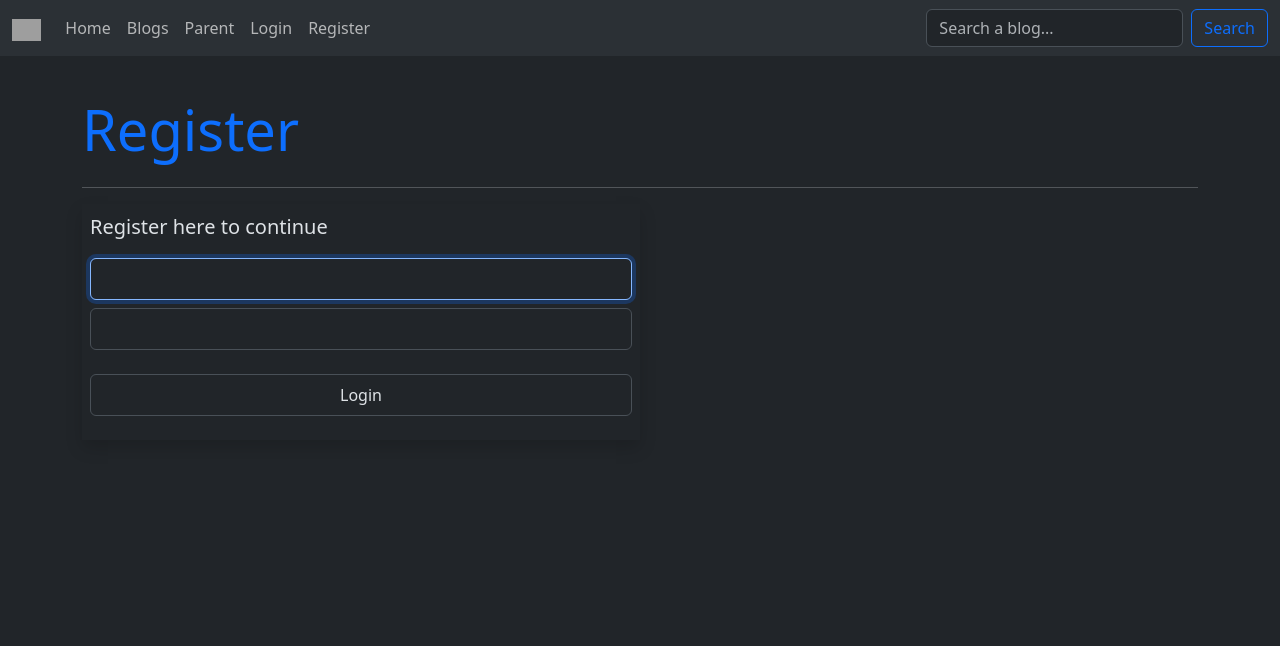
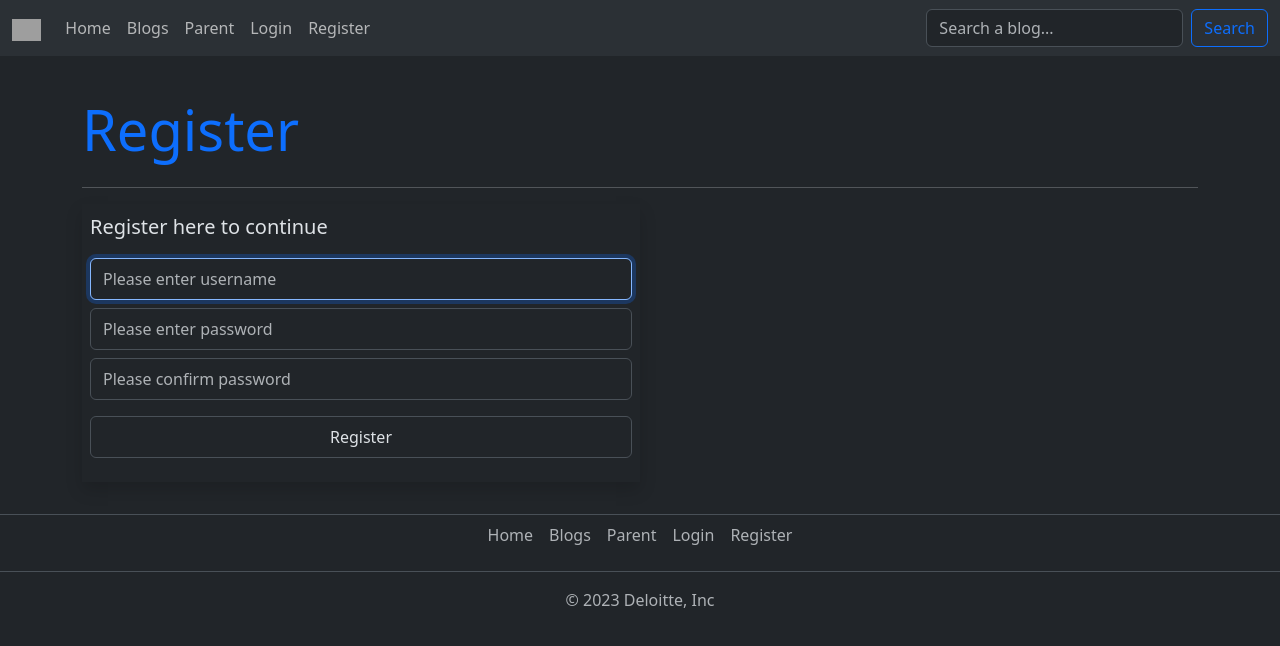
Before and after one commit to vamandeshmukh/deloitte-mar6-app, a React (Create React App) app: page /register in a window 1280 px wide. Shown: the top 646 px of the page. Built offline with nearby package versions, Linux system fonts and the light colour scheme; grey boxes are pictures that could not be loaded.

Commit message:
react-js

```diff
--- a/src/AppRoutes.js
+++ b/src/AppRoutes.js
@@ -7,15 +7,17 @@ import Page404 from './components/Page404';
 import { BrowserRouter, Route, Routes } from 'react-router-dom'
 import Header from './components/Header';
 import Register from './components/Register';
+import Footer from './components/Footer';
+
 
 const AppRoutes = () => {
 
     return (
         <div>
             <BrowserRouter>
-            <div>
-            <Header />
-            </div>
+                <div>
+                    <Header />
+                </div>
                 <div>
                     <Routes>
                         <Route path='/blogs' element={<BlogPosts />} />
@@ -27,6 +29,9 @@ const AppRoutes = () => {
                         <Route path='/*' element={<Page404 />} />
                     </Routes>
                 </div>
+                <div>
+                    <Footer />
+                </div>
             </BrowserRouter>
         </div>
     );
--- /dev/null
+++ b/src/components/Footer.js
@@ -0,0 +1,18 @@
+const Footer = () => {
+
+    return (
+        <div>
+            <footer class="">
+                <ul class="nav justify-content-center border-bottom border-top pb-3 mb-3">
+                    <li class="nav-item"><a href="#" class="nav-link px-2 text-body-secondary">Home</a></li>
+                    <li class="nav-item"><a href="#" class="nav-link px-2 text-body-secondary">Blogs</a></li>
+                    <li class="nav-item"><a href="#" class="nav-link px-2 text-body-secondary">Parent</a></li>
+                    <li class="nav-item"><a href="#" class="nav-link px-2 text-body-secondary">Login</a></li>
+                    <li class="nav-item"><a href="#" class="nav-link px-2 text-body-secondary">Register</a></li>
+                </ul>
+                <p class="text-center text-body-secondary">© 2023 Deloitte, Inc</p>
+            </footer>
+        </div>
+    );
+};
+export default Footer;
--- a/src/components/Login.js
+++ b/src/components/Login.js
@@ -1,8 +1,6 @@
-// with bootstrap
 
 import axios from "axios";
 import { useState } from "react";
-import $ from 'jquery';
 const dataUrl = 'https://jsonplaceholder.typicode.com/users';
 let isLoggedIn = false;
 
@@ -24,18 +22,16 @@ const Login = () => {
                     }
                 });
                 if (isLoggedIn === true) {
-                    setShowModal(true);
                     alert(`${loginData.username} logged in successfully`);
-                    // $('#exampleModal').modal('show');
                     setLoginData({ username: '', password: '' });
                 }
                 else {
                     alert('Invalid credentials!');
                     setLoginData({ username: '', password: '' });
+                    isLoggedIn = false;
                 }
             })
             .catch(e => alert(e));
-        isLoggedIn = false;
         e.preventDefault();
     };
 
@@ -47,9 +43,9 @@ const Login = () => {
                 <div className="col-6 shadow px-2 py-2">
                     <p className="lead">Login here to continue</p>
                     <form className="form form-group" onSubmit={submitLogin}>
-                        <input className="form-control my-2 py-2" type='text' name='username' value={loginData.username} onChange={handleLogin} autoFocus required />
-                        <input className="form-control my-2 py-2" type='password' name='password' value={loginData.password} onChange={handleLogin} required />
-                        <input className="form-control my-3 py-2 btn border" type='submit' value='Login' onChange={handleLogin} />
+                        <input className="form-control my-2 py-2" type='text' name='username' placeholder="Please enter username" value={loginData.username} onChange={handleLogin} autoFocus required />
+                        <input className="form-control my-2 py-2" type='password' name='password' placeholder="Please enter password" value={loginData.password} onChange={handleLogin} required />
+                        <input className="form-control my-3 py-2" type='submit' value='Login' onChange={handleLogin} />
                     </form>
                 </div>
             </div>
--- a/src/components/Page404.js
+++ b/src/components/Page404.js
@@ -3,12 +3,10 @@ const Page404 = () => {
 
     return (
         <div>
-            <div className="container py-3 my-3">
-                <p className="display-4 text-primary py-2">Oops, Page 404!</p>
-                <hr />
-                <div className="px-2 py-2">
-                    <p className="lead">This page was not found!</p>
-                </div>
+            <div>
+                <img style={{
+                    maxWidth: '100%'
+                }} src="https://i0.wp.com/www.techquintal.com/wp-content/uploads/2017/03/Fix-Error-404.jpg" alt="Page404" />
             </div>
         </div>
     );
@@ -16,3 +14,24 @@ const Page404 = () => {
 };
 
 export default Page404;
+
+// const Page404 = () => {
+
+//     return (
+//         <div>
+//             <div className="container py-3 my-3">
+//                 <p className="display-4 text-primary py-2">Oops, Page 404!</p>
+//                 <hr />
+//                 <div className="px-2 py-2">
+//                     <p className="lead">This page was not found!</p>
+//                 </div>
+//                 <div>
+//                     <img src="https://i0.wp.com/www.techquintal.com/wp-content/uploads/2017/03/Fix-Error-404.jpg" alt="Page404" />
+//                 </div>
+//             </div>
+//         </div>
+//     );
+
+// };
+
+// export default Page404;
--- a/src/components/Register.js
+++ b/src/components/Register.js
@@ -1,5 +1,54 @@
+import axios from "axios";
+import { useState } from "react";
+
+const dataUrl = 'https://jsonplaceholder.typicode.com/users/';
 
 const Register = () => {
+
+    const [registerData, setRegisterData] = useState({ username: '', password: '', confirmpassword: '' });
+    const [canRegister, setCanRegister] = useState(false);
+
+    const handleRegister = (e) => {
+        console.log(registerData.username);
+        setRegisterData({ ...registerData, [e.target.name]: e.target.value });
+    };
+
+    const submitRegister = (e) => {
+        e.preventDefault();
+        if (registerData.password === registerData.confirmpassword) {
+            axios.get(dataUrl)
+                .then((resp) => {
+                    resp.data.forEach(elem => {
+                        if (elem.username !== registerData.username) {
+                            setCanRegister(true);
+                        }
+                        else {
+                            alert('User already exists!');
+                            setRegisterData({ username: '', password: '', confirmpassword: '' });
+                            setCanRegister(false);
+                        }
+                    });
+
+                    if (canRegister === true) {
+                        console.log(registerData);
+                        axios.post(dataUrl, { username: registerData.username })
+                            .then((resp) => {
+                                console.log(resp);
+                                alert(`${resp.data.username} registered successfully`);
+                                setRegisterData({ username: '', password: '', confirmpassword: '' });
+                            })
+                            .catch(e => alert(e));
+                    }
+                })
+                .catch(e => alert(e));
+        }
+        else {
+            alert('Password and conform password mismatch!');
+            setRegisterData({ username: '', password: '', confirmpassword: '' });
+            setCanRegister(false);
+        }
+    };
+
 
     return (
         <div>
@@ -8,10 +57,31 @@ const Register = () => {
                 <hr />
                 <div className="col-6 shadow px-2 py-2">
                     <p className="lead">Register here to continue</p>
-                    <form className="form form-group">
-                        <input className="form-control my-2 py-2" type='text' name='username' autoFocus required />
-                        <input className="form-control my-2 py-2" type='password' name='password' required />
-                        <input className="form-control my-3 py-2 btn border" type='submit' value='Login' />
+                    <form className="form form-group"
+                        onSubmit={submitRegister} >
+                        <input className="form-control my-2 py-2 text-light"
+                            placeholder="Please enter username"
+                            type='text' name='username'
+                            value={registerData.username}
+                            onChange={handleRegister}
+                            autoFocus required />
+                        <input className="form-control my-2 py-2"
+                            placeholder="Please enter password"
+                            type='password' name='password'
+                            value={registerData.password}
+                            onChange={handleRegister}
+                            required />
+                        <input className="form-control my-2 py-2"
+                            placeholder="Please confirm password"
+                            type='password' name='confirmpassword'
+                            value={registerData.confirmpassword}
+                            onChange={handleRegister}
+                            required />
+                        <input className="form-control my-3 py-2"
+                            type='submit'
+                            value='Register'
+                            onChange={handleRegister}
+                        />
                     </form>
                 </div>
             </div>
```
